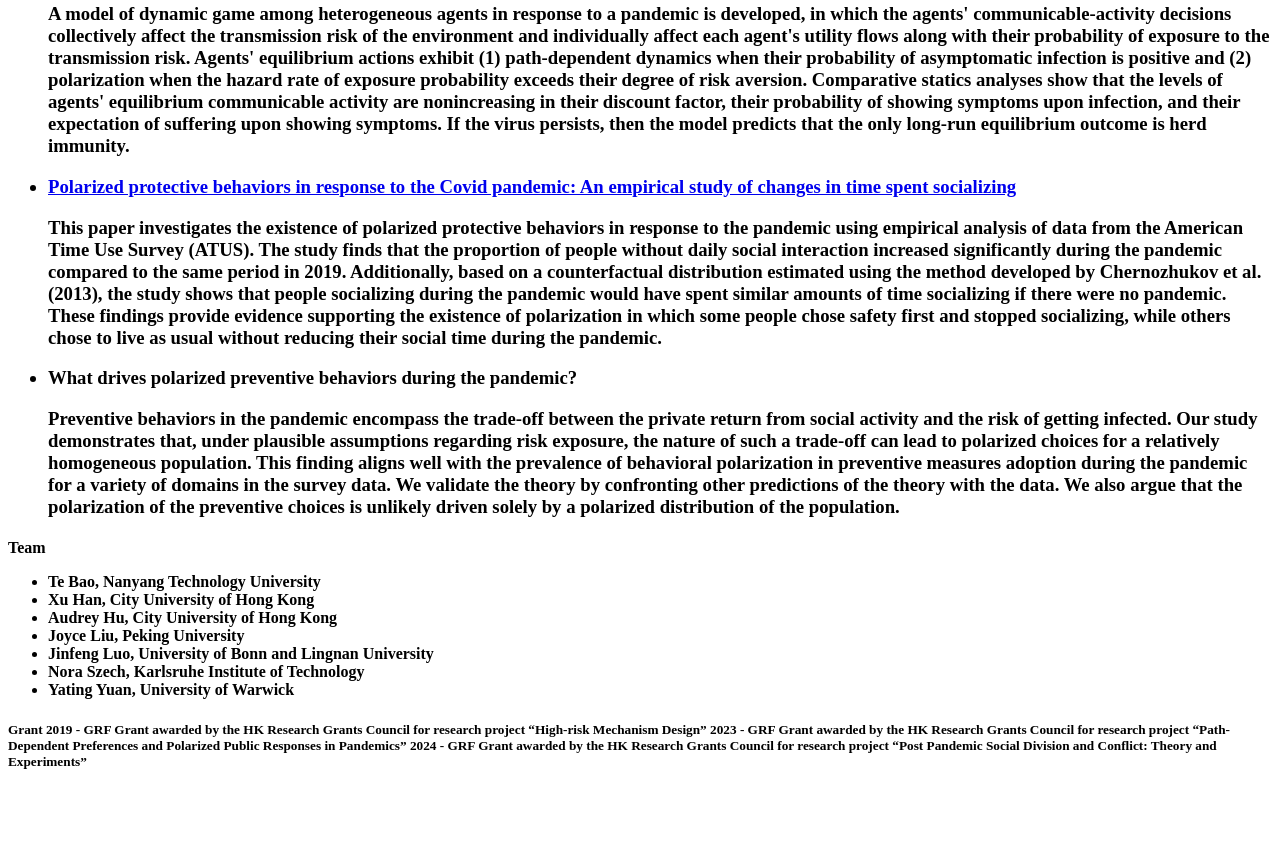
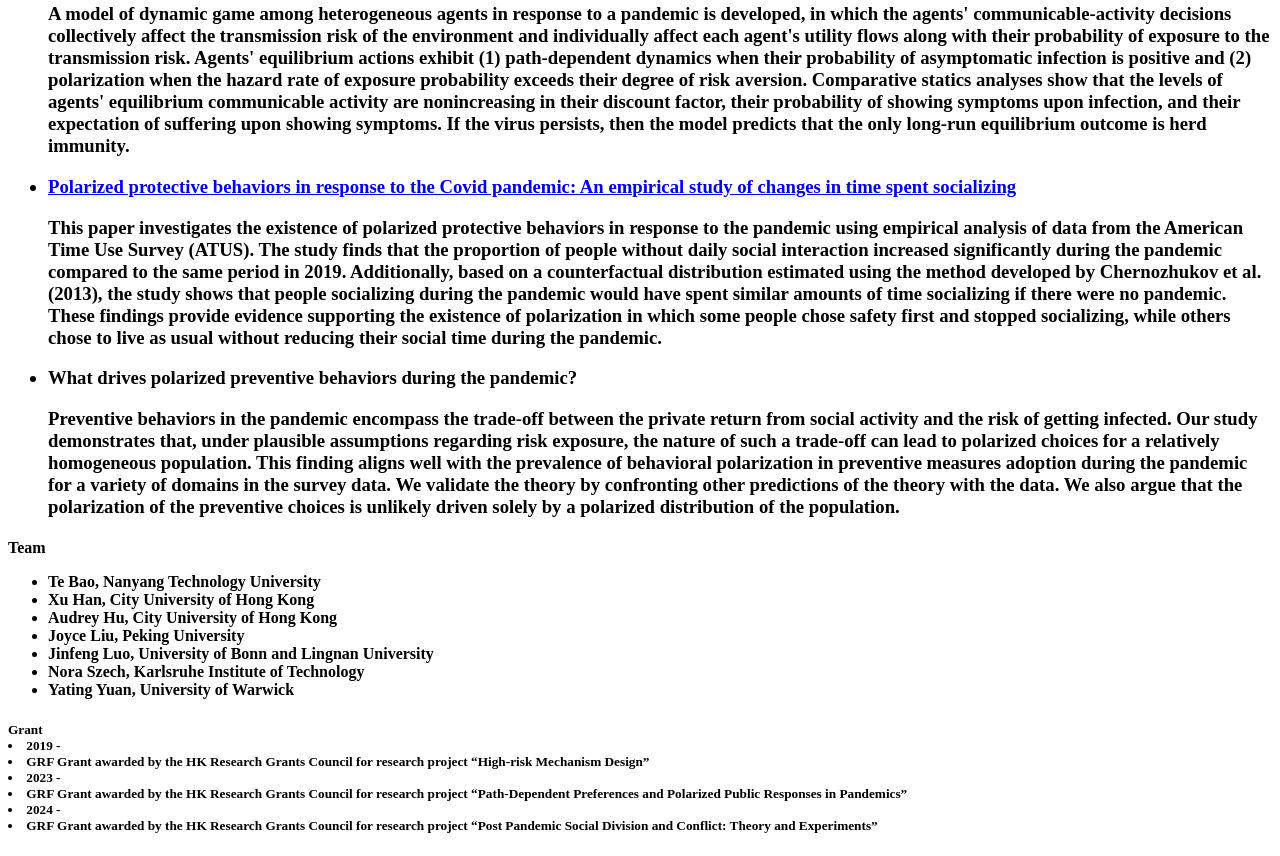
Before and after one commit to cp39/polarbehaviors-paper.org, a plain HTML site: page index.html in a window 1280 px wide. Shown: the part 286-1142 px from the top of the page. Before the commit the page ends 1078 px from the top, so only its background shows below. Drawn offline with Linux system fonts and the light colour scheme.

Commit message:
index.html

```diff
--- a/index.html
+++ b/index.html
@@ -60,18 +60,23 @@
 	</ul>
 
 	<h5>Grant
-
+		<li>
 		2019 -
-
+		</li>
+		<li>
 		GRF Grant awarded by the HK Research Grants Council for research project “High-risk Mechanism Design”
-
+		</li>
+		<li>
 		2023 -
-
+		</li>
+		<li>
 		GRF Grant awarded by the HK Research Grants Council for research project “Path-Dependent Preferences and Polarized Public Responses in Pandemics”
-
+		</li>
+		<li>
 		2024 -
-
+		</li>
+		<li>
 		GRF Grant awarded by the HK Research Grants Council for research project “Post Pandemic Social Division and Conflict: Theory and Experiments”
-
+		</li>
 </body>
 </html>
```
